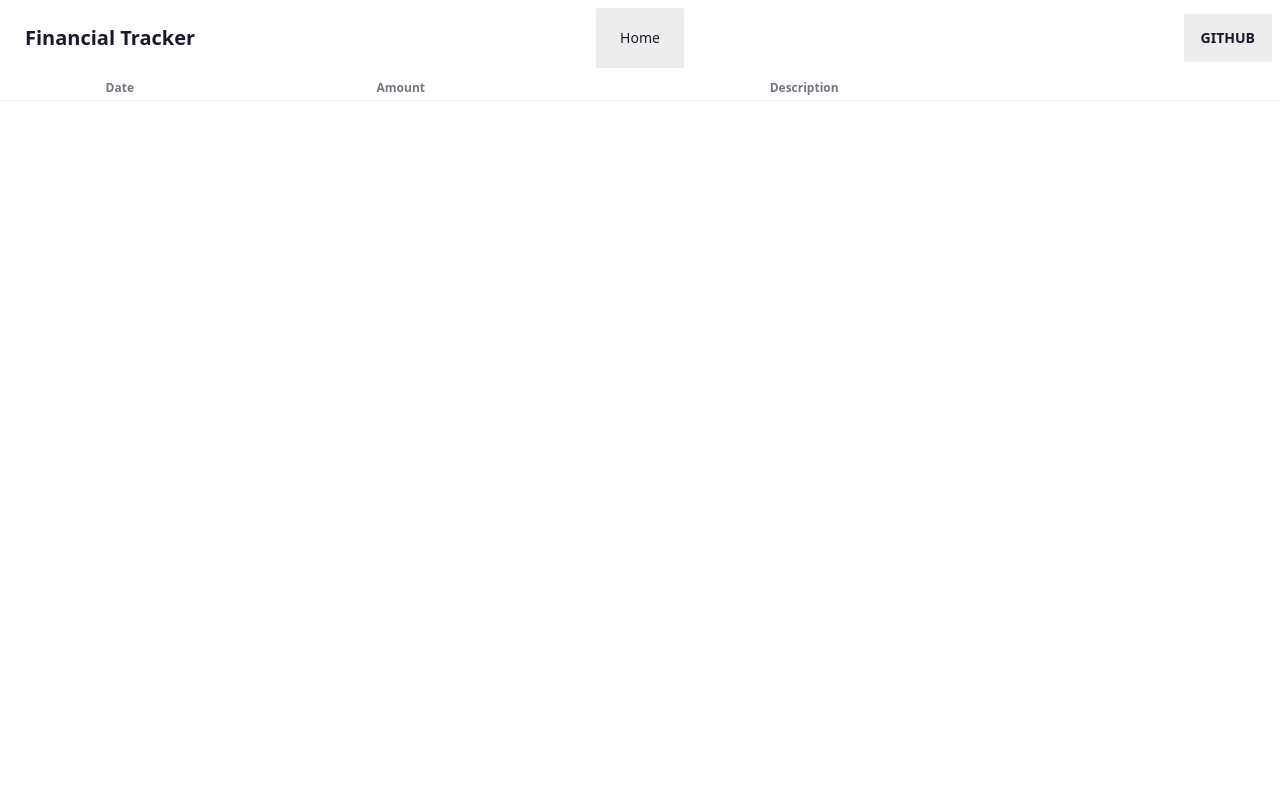
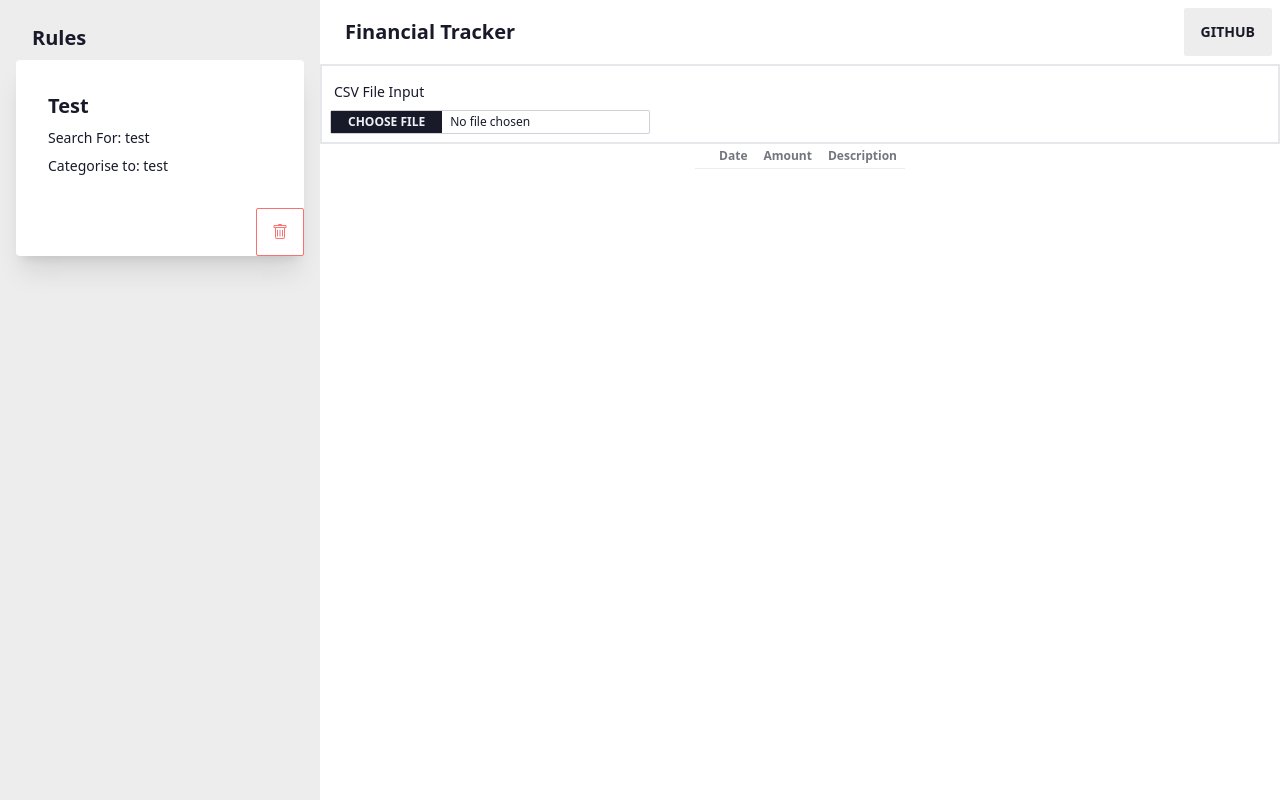
Before and after one commit to chuahxinyu/finance-tracker, a React app: page / in a window 1280 px wide. Built offline with nearby package versions, Linux system fonts and the light colour scheme; the HTML template or start-up script is replaced by a standard one.

Commit message:
Added Sidebar and started on papaparse CSV Input

```diff
--- a/package.json
+++ b/package.json
@@ -10,10 +10,13 @@
     "preview": "vite preview"
   },
   "dependencies": {
+    "papaparse": "^5.4.1",
     "react": "^18.2.0",
+    "react-chartjs-2": "^5.2.0",
     "react-dom": "^18.2.0"
   },
   "devDependencies": {
+    "@types/papaparse": "^5.3.7",
     "@types/react": "^18.0.37",
     "@types/react-dom": "^18.0.11",
     "@typescript-eslint/eslint-plugin": "^5.59.0",
--- a/src/App.tsx
+++ b/src/App.tsx
@@ -1,25 +1,32 @@
 import { useState } from "react";
 import Navbar from "./Navbar";
+import Sidebar from "./Sidebar";
+import CSVFileInput from "./CSVFileInput";
+
+interface Row {
+  date: Date;
+  amount: number;
+  description: string;
+}
 
 export default function App() {
-  const [rows, setRows] = useState([]);
-  const [columns, setColumns] = useState(["", ""]);
+  const [rows, setRows] = useState<Row[]>([]);
+  const columns: string[] = ["", "Date", "Amount", "Description"];
   return (
     <>
-      <main className="container mx-auto">
-        {/* Navbar */}
+      <div className="drawer lg:drawer-open">
+        <input id="my-drawer-2" type="checkbox" className="drawer-toggle" />
+        <div className="container mx-auto drawer-content flex flex-col items-center">
           <Navbar />
-        {/* Sidebar */}
-
+          <CSVFileInput />
           {/* Table */}
           <div className="overflow-x-auto">
             <table className="table table-xs">
               <thead>
                 <tr>
-                <th></th>
-                <th>Date</th>
-                <th>Amount</th>
-                <th>Description</th>
+                  {columns.map((column, i) => (
+                    <th key={i}>{column}</th>
+                  ))}
                 </tr>
               </thead>
               <tbody>
@@ -27,7 +34,9 @@ export default function App() {
               </tbody>
             </table>
           </div>
-      </main>
+        </div>
+        <Sidebar />
+      </div>
     </>
   );
 }
--- /dev/null
+++ b/src/CSVFileInput.tsx
@@ -0,0 +1,34 @@
+import Papa from "papaparse";
+import { ChangeEvent } from "react";
+
+export default function CSVFileInput() {
+  const handleFileChange = (event: ChangeEvent<HTMLInputElement>) => {
+    if (!event.target.files) return;
+
+    const file = event.target.files[0];
+
+    Papa.parse(file, {
+      complete: (results) => {
+        // Convert Arrays to Row Objects
+        const data = results.data;
+
+      },
+      header: false, // Set this to true if your CSV file has headers
+      dynamicTyping: true, // Set this to true if you want PapaParse to infer types
+      skipEmptyLines: true, // Set this to true to skip empty lines
+    });
+  };
+  return (
+    <div className="form-control w-full border-2 p-2">
+      <label className="label">
+        <span className="label-text">CSV File Input</span>
+      </label>
+      <input
+        type="file"
+        accept=".csv"
+        className="file-input file-input-bordered file-input-xs w-full max-w-xs"
+        onChange={(e) => handleFileChange(e)}
+      />
+    </div>
+  );
+}
--- a/src/Navbar.tsx
+++ b/src/Navbar.tsx
@@ -3,7 +3,7 @@ interface NavbarItem {
   children?: NavbarItem[];
   wip?: boolean;
 }
-const NAVBAR_ITEMS: NavbarItem[] = [{ name: "Home" }];
+const NAVBAR_ITEMS: NavbarItem[] = [];
 const NAVBAR_TITLE = "Financial Tracker";
 
 export default function Navbar() {
@@ -38,11 +38,9 @@ export default function Navbar() {
         <a className="btn-ghost btn text-xl normal-case">{NAVBAR_TITLE}</a>
       </div>
       <div className="navbar-center hidden lg:flex">
-        <div className="tabs tabs-boxed">
-          <ul className="menu menu-horizontal px-1">
-            <NavbarItems />
-          </ul>
-        </div>
+        <ul className="menu menu-horizontal px-1">
+          <NavbarItems />
+        </ul>
       </div>
       <div className="navbar-end">
         <a className="btn">GitHub</a>
--- /dev/null
+++ b/src/Sidebar.tsx
@@ -0,0 +1,54 @@
+import { useState } from "react";
+
+interface Rule {
+  name: string;
+  searchFor: string;
+  category: string;
+  isRegex?: boolean;
+}
+
+export default function Sidebar() {
+  const [rules, setRules] = useState<Rule[]>([
+    {
+      name: "Test",
+      searchFor: "test",
+      category: "test",
+    },
+  ]);
+  return (
+    <div className="drawer-side">
+      <label htmlFor="my-drawer-2" className="drawer-overlay"></label>
+      <ul className="menu p-4 w-80 h-full bg-base-200 text-base-content">
+        {/* Sidebar content here */}
+        <li className="text-xl font-semibold">
+          <a>Rules</a>
+        </li>
+        {rules.map((rule) => (
+          <div className="card bg-base-100 shadow-xl" key={rule.name}>
+            <div className="card-body">
+              <h2 className="card-title">{rule.name}</h2>
+              <p>Search For: {rule.searchFor}</p>
+              <p>Categorise to: {rule.category}</p>
+            </div>
+            <div className="card-actions justify-end">
+              <button className="btn btn-square btn-error btn-outline">
+                {/* Trash Icon */}
+                <svg
+                  xmlns="http://www.w3.org/2000/svg"
+                  width="16"
+                  height="16"
+                  fill="currentColor"
+                  className="bi bi-trash"
+                  viewBox="0 0 16 16"
+                >
+                  <path d="M5.5 5.5A.5.5 0 0 1 6 6v6a.5.5 0 0 1-1 0V6a.5.5 0 0 1 .5-.5Zm2.5 0a.5.5 0 0 1 .5.5v6a.5.5 0 0 1-1 0V6a.5.5 0 0 1 .5-.5Zm3 .5a.5.5 0 0 0-1 0v6a.5.5 0 0 0 1 0V6Z" />
+                  <path d="M14.5 3a1 1 0 0 1-1 1H13v9a2 2 0 0 1-2 2H5a2 2 0 0 1-2-2V4h-.5a1 1 0 0 1-1-1V2a1 1 0 0 1 1-1H6a1 1 0 0 1 1-1h2a1 1 0 0 1 1 1h3.5a1 1 0 0 1 1 1v1ZM4.118 4 4 4.059V13a1 1 0 0 0 1 1h6a1 1 0 0 0 1-1V4.059L11.882 4H4.118ZM2.5 3h11V2h-11v1Z" />
+                </svg>
+              </button>
+            </div>
+          </div>
+        ))}
+      </ul>
+    </div>
+  );
+}
--- /dev/null
+++ b/src/Table.tsx
@@ -0,0 +1,5 @@
+export default function Table() {
+  return (
+    <div>Table</div>
+  )
+}
```
Also changed, not shown: 1 other file (tests, documents, lock files or other folders). Lines whose indentation alone changed are shown as unchanged.
